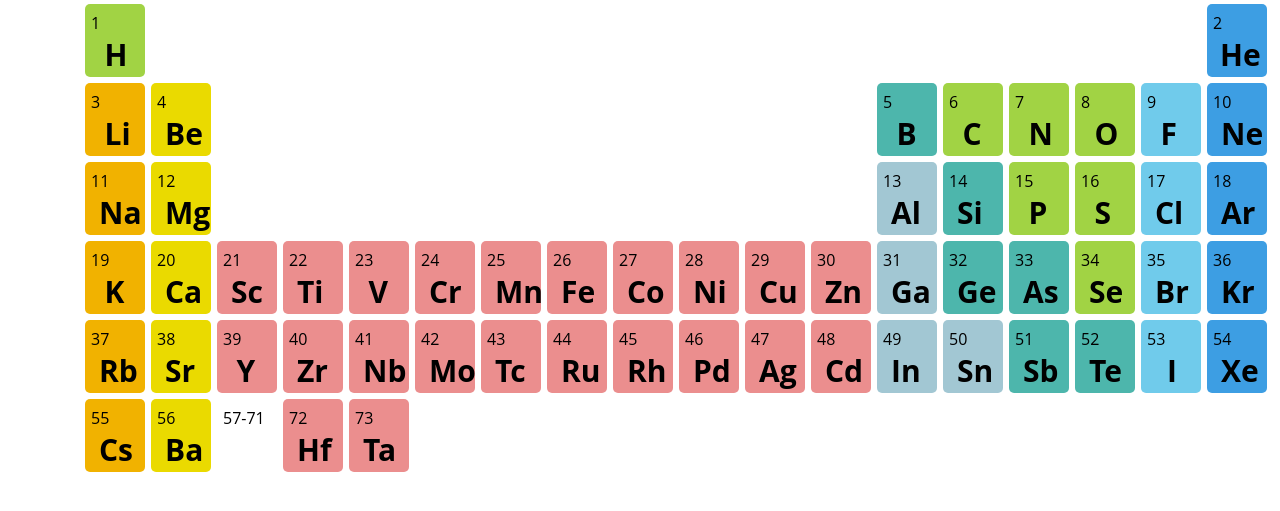
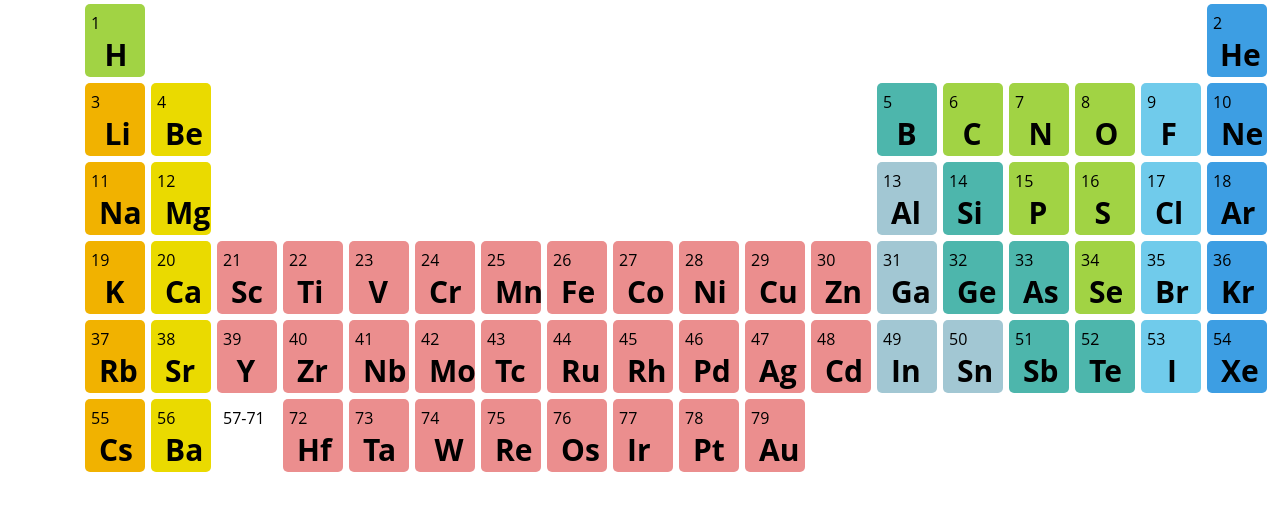
Before and after one commit to senacrs-emti/2022-1M-projetodev-G9, a PHP site: page / in a window 1280 px wide. Shown: the part 113-624 px from the top of the page. Run offline with PHP 8.4, Linux system fonts and the light colour scheme.

Commit message:
corre sora

```diff
--- a/index.php
+++ b/index.php
@@ -292,12 +292,30 @@
           <p>73</p>
           <h1>Ta</h1>
         </td>
-        <td class="c6"></td>
-        <td class="c7"></td>
-        <td class="c8"></td>
-        <td class="c9"></td>
-        <td class="c10"></td>
-        <td class="c11"></td>
+        <td class="c6 mt">
+          <p>74</p>
+          <h1>W</h1>
+        </td>
+        <td class="c7 mt" id="ajuste">
+          <p>75</p>
+          <h1>Re</h1>
+        </td>
+        <td class="c8 mt" id="ajuste">
+          <p>76</p>
+          <h1>Os</h1>
+        </td>
+        <td class="c9 mt" id="ajuste">
+          <p>77</p>
+          <h1>Ir</h1>
+        </td>
+        <td class="c10 mt" id="ajuste">
+          <p>78</p>
+          <h1>Pt</h1>
+        </td>
+        <td class="c11 mt" id="ajuste">
+          <p>79</p>
+          <h1>Au</h1>
+        </td>
         <td class="c12"></td>
         <td class="c13"></td>
         <td class="c14"></td>
```
